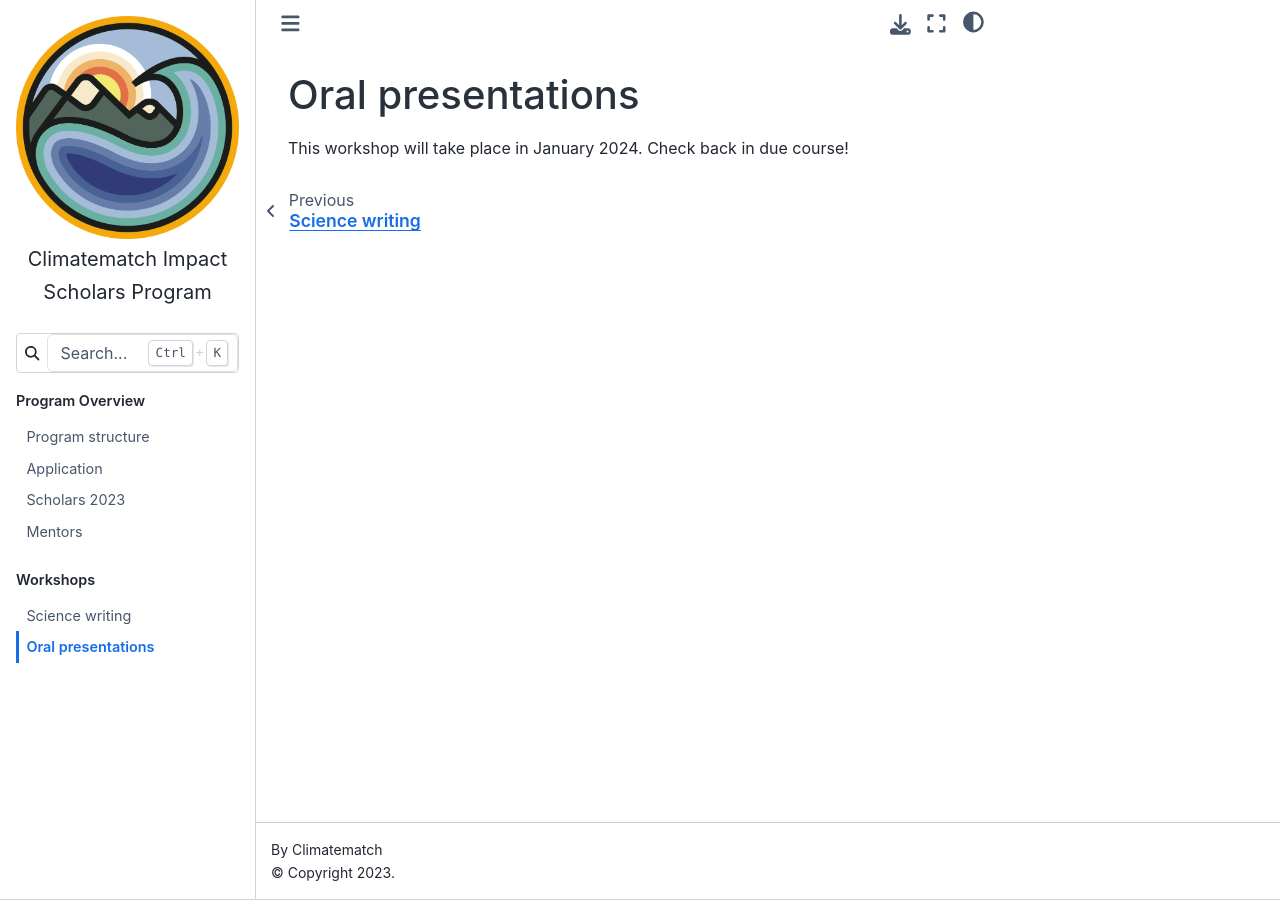
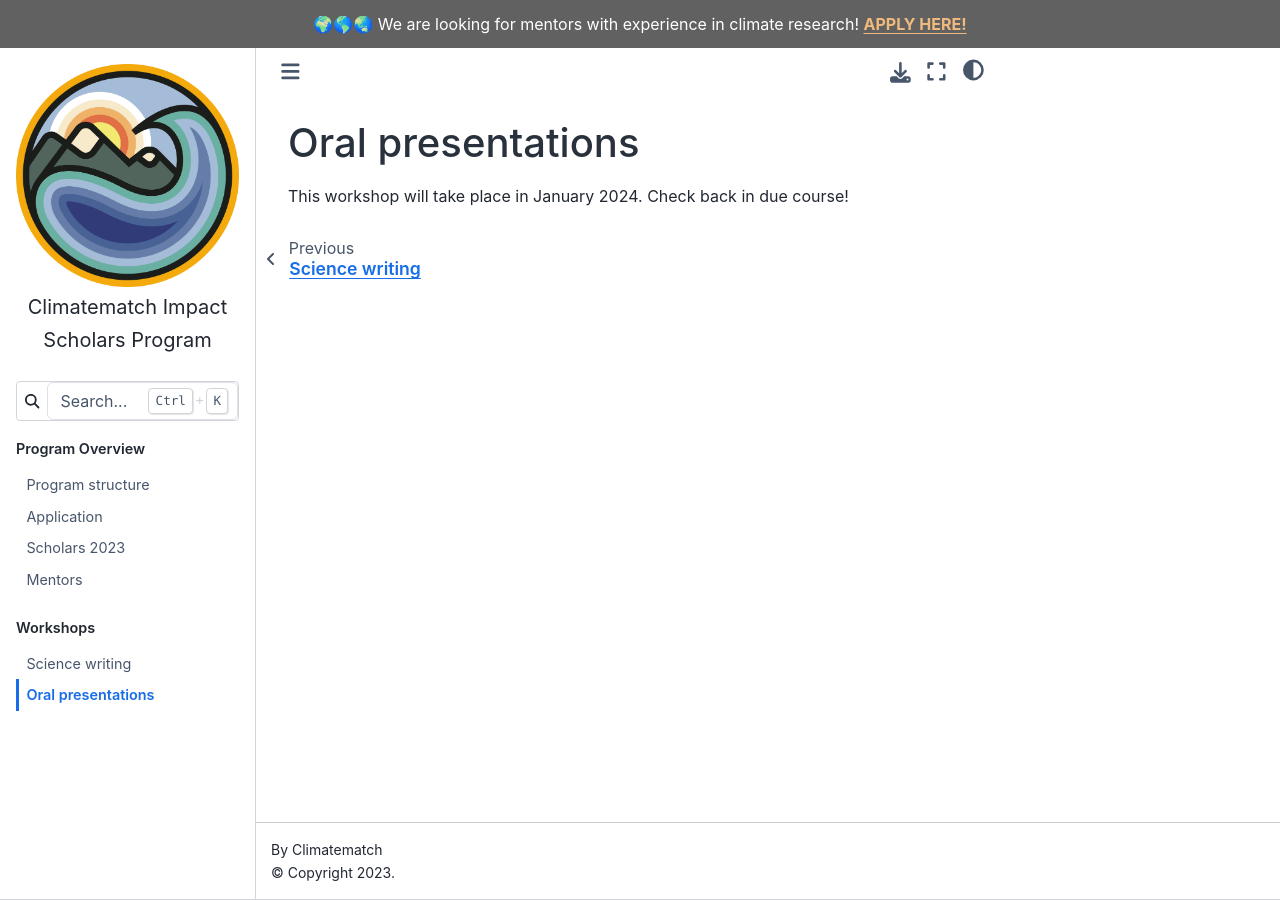
Before and after one commit to neuromatch/impact-scholars, a Jupyter Book: the page built from workshops/oral_presentations.md, in a window 1280 px wide. Built offline with Jupyter Book 1.0.4 settings and Sphinx 7.4.7 and the Sphinx Book theme 1.1.4, drawn with Linux system fonts in a browser that asks for light colours.

Commit message:
Add banner

```diff
--- a/_config.yml
+++ b/_config.yml
@@ -11,6 +11,7 @@ sphinx:
     language: en
     myst_heading_anchors: 2
     html_theme_options:
+      announcement: "🌍🌎🌏 We are looking for mentors with experience in climate research! <a href='https://airtable.com/appLHqbcnAQ1EUO47/shrDDmUFZ594k6KQ0' style='color:#f0ba7d;'><b>APPLY HERE!</b></a> "
       logo:
         text: Climatematch Impact Scholars Program
     html_sidebars:
@@ -35,7 +36,6 @@ repository:
 # Add GitHub buttons to your book
 # See https://jupyterbook.org/customize/config.html#add-a-link-to-your-repository
 html:
-  announcement              : "Mentor applications are open! Apply here: "
   favicon                   : info/images/cma_logo.png  # A path to a favicon image
   use_edit_page_button      : false  # Whether to add an "edit this page" button to pages. If `true`, repository information in repository: must be filled in
   use_repository_button     : true  # Whether to add a link to your repository button
```
